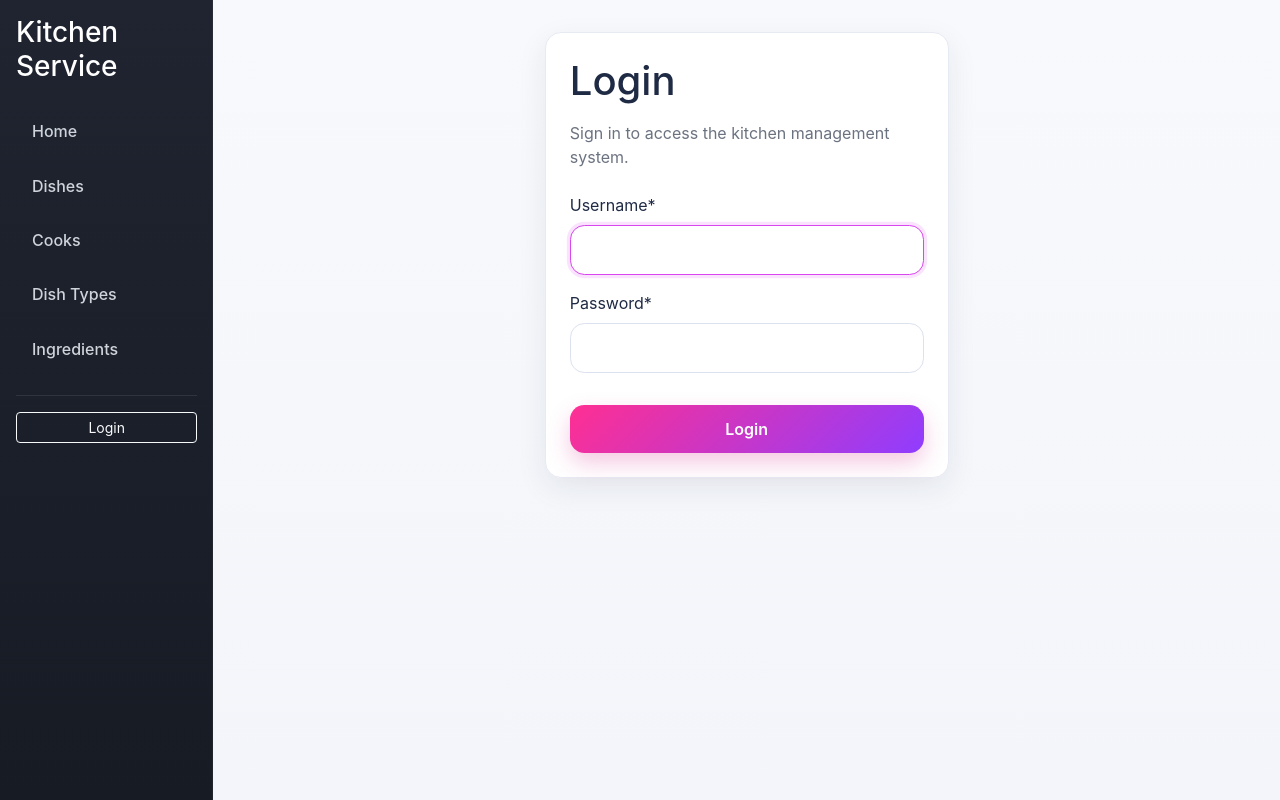
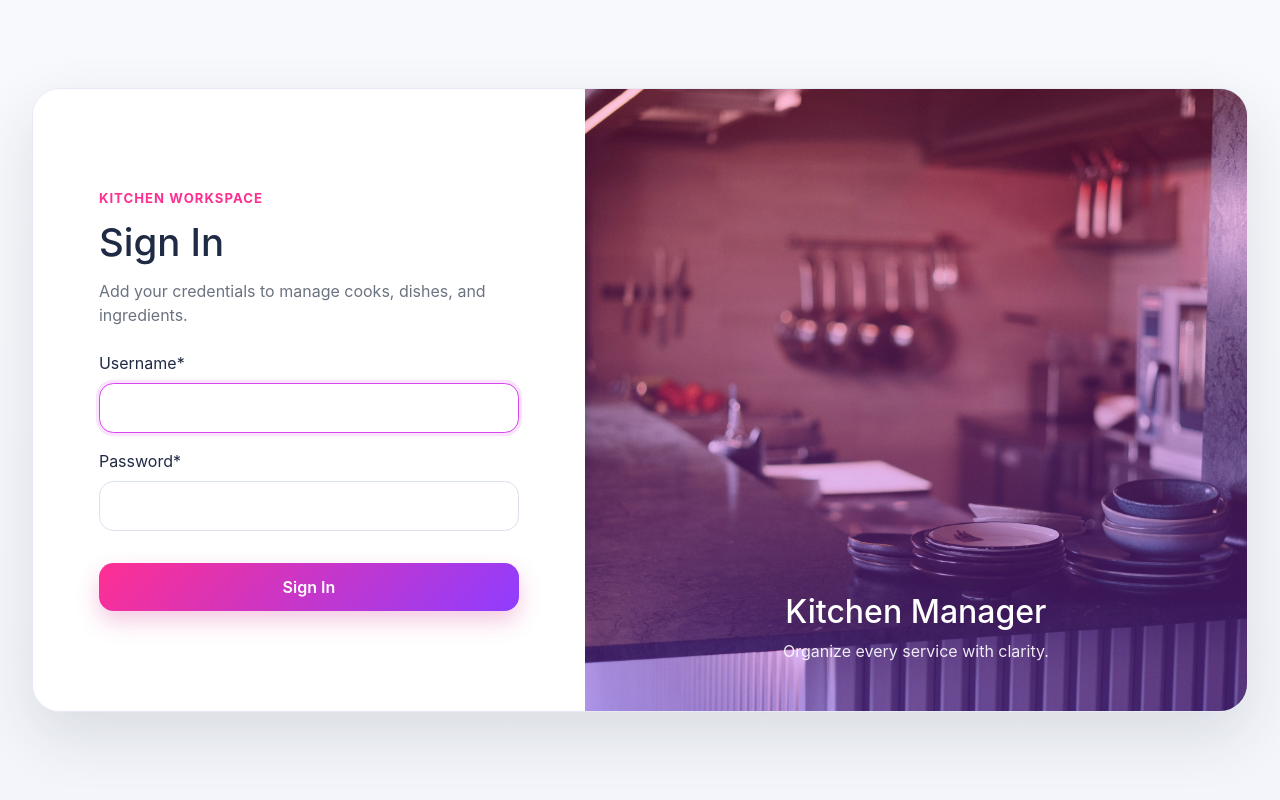
Before and after one commit to Livan94/-restaurant-kitchen-service, a Django app: page /accounts/login/ in a window 1280 px wide. Run offline with Django 5.2, Linux system fonts and the light colour scheme; some libraries are stand-ins or nearby versions.

Commit message:
feat(auth): redesign login page

```diff
--- a/static/css/styles.css
+++ b/static/css/styles.css
@@ -167,3 +167,138 @@ small,
 .form-text {
     color: var(--text-muted) !important;
 }
+
+.login-page {
+    min-height: calc(100vh - 4rem);
+    display: flex;
+    align-items: center;
+    justify-content: center;
+}
+
+.login-card {
+    width: 100%;
+    min-height: 78vh;
+    display: grid;
+    grid-template-columns: 1fr 1.2fr;
+    background: rgba(255, 255, 255, 0.96);
+    border: 1px solid var(--border-soft);
+    border-radius: 1.75rem;
+    overflow: hidden;
+    box-shadow: 0 24px 60px rgba(31, 42, 68, 0.12);
+}
+
+.login-form-side {
+    display: flex;
+    align-items: center;
+    justify-content: center;
+    padding: 3rem;
+    background: rgba(255, 255, 255, 0.98);
+}
+
+.login-form-wrap {
+    width: 100%;
+    max-width: 420px;
+}
+
+.login-eyebrow {
+    font-size: 0.82rem;
+    font-weight: 700;
+    text-transform: uppercase;
+    letter-spacing: 0.08em;
+    color: #ff2f92;
+    margin-bottom: 0.75rem;
+}
+
+.login-form-wrap h1 {
+    font-size: 2.4rem;
+    line-height: 1.1;
+}
+
+.login-visual-side {
+    position: relative;
+    min-height: 620px;
+    background-image: url("/static/images/login-bg.jpg");
+    background-size: cover;
+    background-position: center;
+    background-repeat: no-repeat;
+    display: flex;
+    align-items: end;
+    justify-content: center;
+}
+
+.login-visual-overlay {
+    position: absolute;
+    inset: 0;
+    background: linear-gradient(
+            180deg,
+            rgba(255, 47, 146, 0.28) 0%,
+            rgba(143, 61, 255, 0.38) 100%
+    );
+}
+
+.login-visual-content {
+    position: relative;
+    z-index: 2;
+    color: #fff;
+    text-align: center;
+    padding: 2rem;
+    margin-bottom: 1rem;
+}
+
+.login-visual-content h2 {
+    font-size: 2rem;
+    margin-bottom: 0.5rem;
+    color: #fff;
+}
+
+.login-visual-content p {
+    color: rgba(255, 255, 255, 0.9);
+    margin-bottom: 0;
+}
+
+@media (max-width: 991.98px) {
+    .login-card {
+        grid-template-columns: 1fr;
+        min-height: auto;
+    }
+
+    .login-visual-side {
+        min-height: 320px;
+        order: -1;
+    }
+
+    .login-form-side {
+        padding: 2rem 1.5rem;
+    }
+}
+
+@media (max-width: 575.98px) {
+    .content-wrapper {
+        padding: 1rem;
+    }
+
+    .login-card {
+        border-radius: 1.25rem;
+    }
+
+    .login-form-wrap h1 {
+        font-size: 2rem;
+    }
+
+    .login-visual-side {
+        min-height: 240px;
+    }
+}
+
+.login-page-shell {
+    min-height: 100vh;
+    background: linear-gradient(180deg, #f8f9fc 0%, #f3f5fa 100%);
+}
+
+.login-page {
+    min-height: 100vh;
+    display: flex;
+    align-items: center;
+    justify-content: center;
+    padding: 2rem;
+}
--- a/templates/base.html
+++ b/templates/base.html
@@ -11,11 +11,12 @@
       rel="stylesheet"
   >
   <link rel="stylesheet" href="{% static 'css/styles.css' %}">
-
 </head>
 <body>
+{% block layout %}
   <div class="container-fluid">
     <div class="row">
+      {% block sidebar %}
         <aside class="col-md-3 col-lg-2 sidebar p-3">
           <h3 class="text-white mb-4">Kitchen Service</h3>
 
@@ -47,6 +48,7 @@
             {% endif %}
           </div>
         </aside>
+      {% endblock %}
 
       <main class="col-md-9 col-lg-10 content-wrapper">
         {% block content %}
@@ -54,6 +56,7 @@
       </main>
     </div>
   </div>
+{% endblock %}
 
 <script src="https://cdn.jsdelivr.net/npm/bootstrap@5.3.3/dist/js/bootstrap.bundle.min.js"></script>
 </body>
--- a/templates/registration/login.html
+++ b/templates/registration/login.html
@@ -1,15 +1,22 @@
 {% extends "base.html" %}
+{% load static %}
 {% load crispy_forms_filters %}
 {% load crispy_forms_tags %}
 
 {% block title %}Login | Kitchen Service{% endblock %}
 
-{% block content %}
-  <div class="row justify-content-center">
-    <div class="col-md-6 col-lg-5">
-      <div class="table-container">
-        <h1 class="mb-3">Login</h1>
-        <p class="text-muted mb-4">Sign in to access the kitchen management system.</p>
+{% block layout %}
+  <main class="login-page-shell">
+    <div class="container-fluid px-0">
+      <div class="login-page">
+        <div class="login-card">
+          <div class="login-form-side">
+            <div class="login-form-wrap">
+              <p class="login-eyebrow">Kitchen workspace</p>
+              <h1 class="mb-3">Sign In</h1>
+              <p class="text-muted mb-4">
+                Add your credentials to manage cooks, dishes, and ingredients.
+              </p>
 
               <form method="post" action="{% url 'login' %}" novalidate>
                 {% csrf_token %}
@@ -21,10 +28,21 @@
                 {{ form|crispy }}
 
                 <button type="submit" class="btn btn-primary w-100 mt-3">
-            Login
+                  Sign In
                 </button>
               </form>
             </div>
           </div>
+
+          <div class="login-visual-side">
+            <div class="login-visual-overlay"></div>
+            <div class="login-visual-content">
+              <h2>Kitchen Manager</h2>
+              <p>Organize every service with clarity.</p>
             </div>
+          </div>
+        </div>
+      </div>
+    </div>
+  </main>
 {% endblock %}
```
Also changed, not shown: static/images/login-bg.jpg (added). Lines whose indentation alone changed are shown as unchanged.
